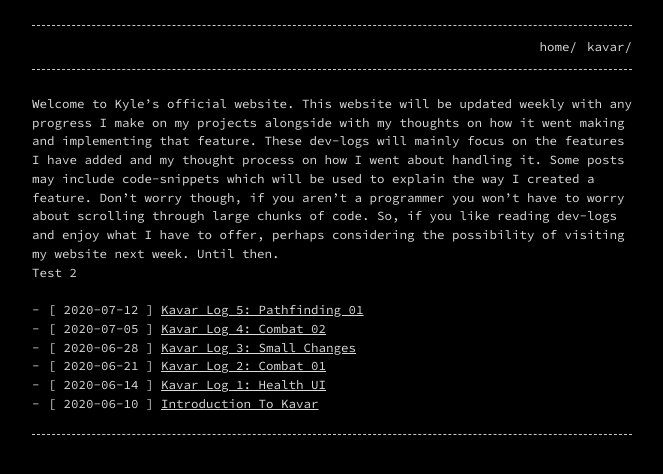
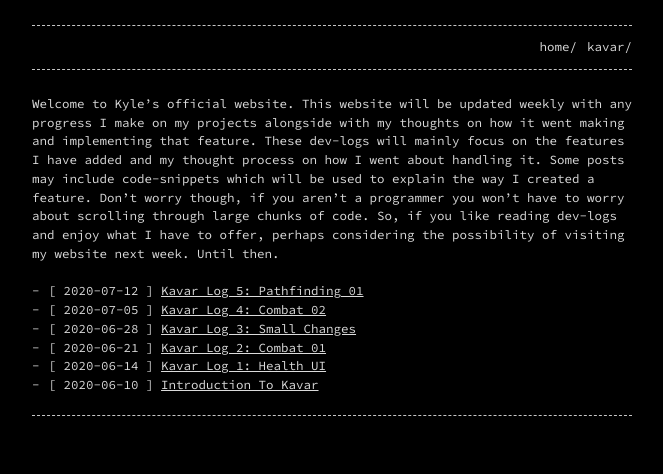
Before and after one commit to KyleS01/KyleS01.github.io, a Jekyll site: the page built from index.md, in a window 1280 px wide. Shown: the top 474 px of the page, without its empty margins (308-971 px from the left). Built offline with Jekyll 4.4.1, drawn with Linux system fonts in a browser that asks for light colours.

Commit message:
Update index.md

```diff
--- a/index.md
+++ b/index.md
@@ -3,10 +3,4 @@
 layout: home
 permalink: home/
 ---
-<head>
-<meta name="google-site-verification" content="sI-ARIZTVpQjKX31mG8NMNxQbIpyOMiyT6lWUBJyCn8"/>
-</head>
-
 Welcome to Kyle’s official website. This website will be updated weekly with any progress I make on my projects alongside with my thoughts on how it went making and implementing that feature. These dev-logs will mainly focus on the features I have added and my thought process on how I went about handling it. Some posts may include code-snippets which will be used to explain the way I created a feature. Don’t worry though, if you aren’t a programmer you won’t have to worry about scrolling through large chunks of code. So, if you like reading dev-logs and enjoy what I have to offer, perhaps considering the possibility of visiting my website next week. Until then.
-
-Test 2
```
